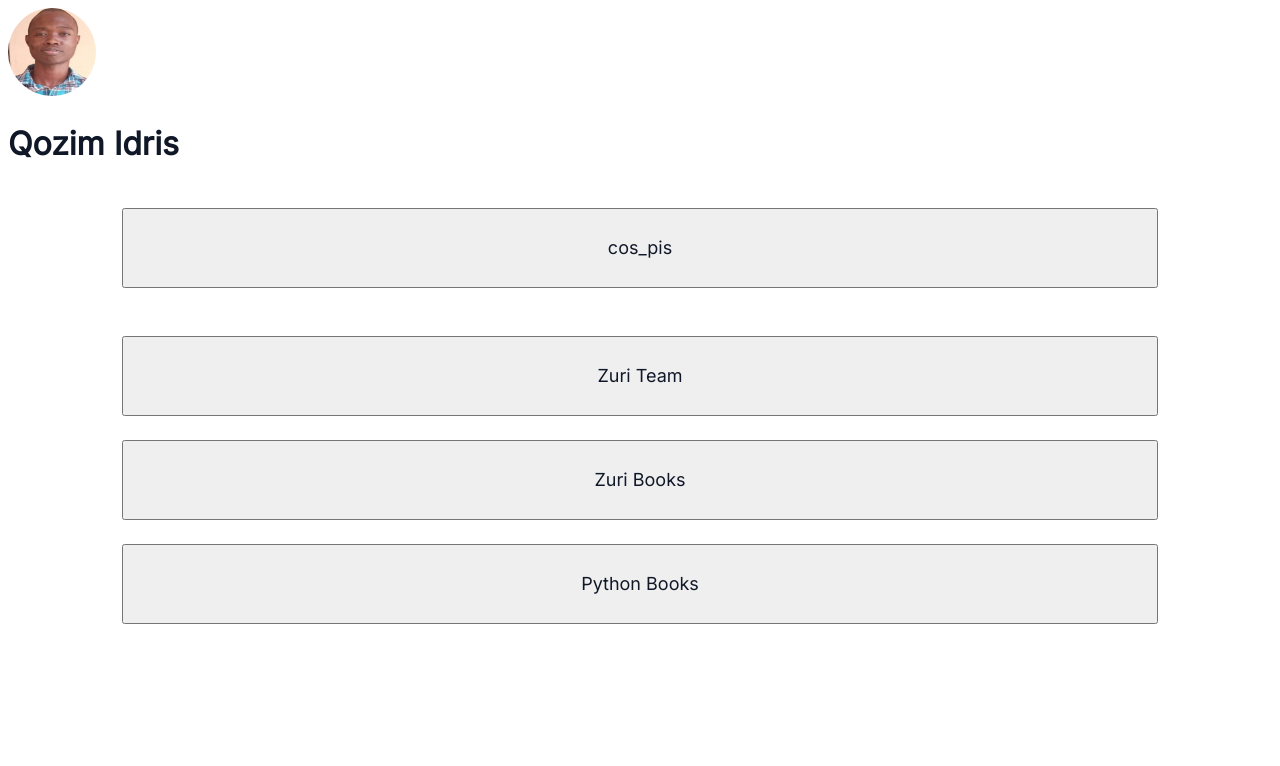
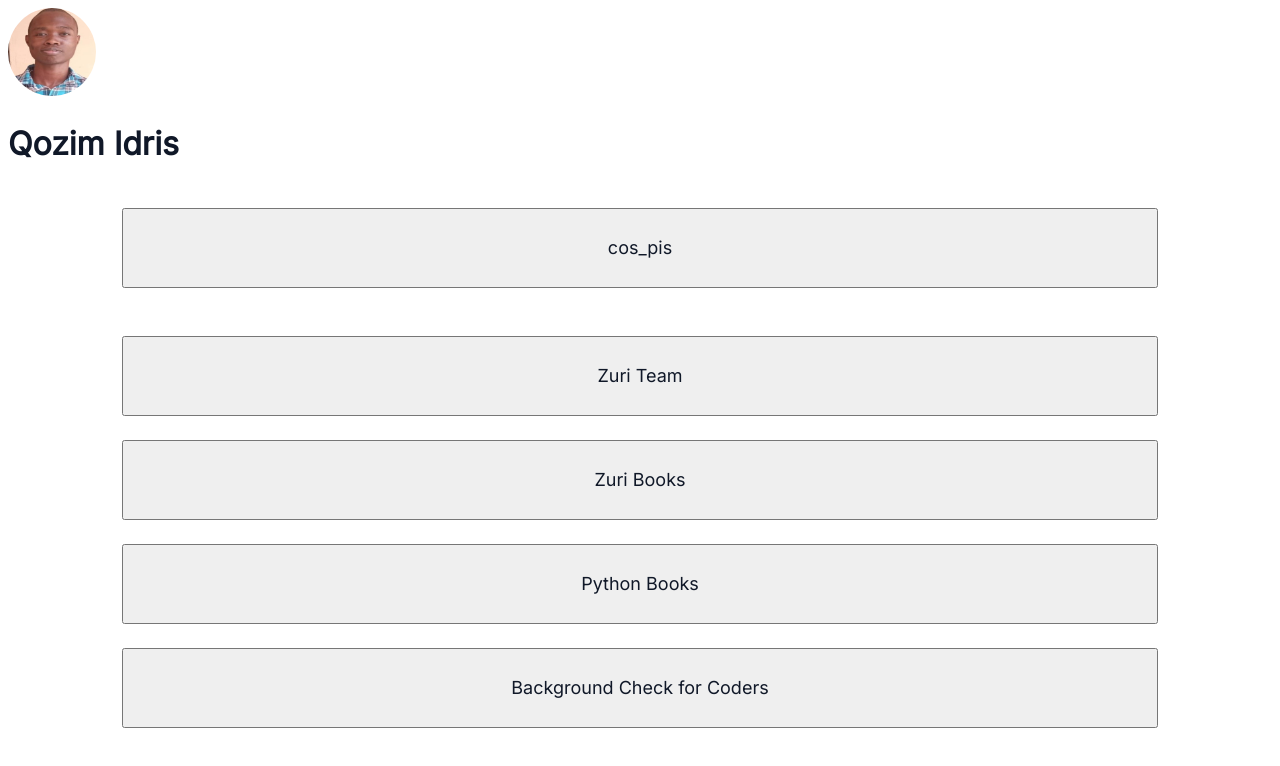
Before and after one commit to Cospis/Front-End-Stage-1-Task, a React (Create React App) app: page / in a window 1280 px wide. Shown: the top 766 px of the page. Built offline with nearby package versions, Linux system fonts and the light colour scheme.

Commit message:
added Background Check for Coders

```diff
--- a/src/Links.js
+++ b/src/Links.js
@@ -13,6 +13,9 @@ const Links = () => {
       >
         <button id="book__python"> Python Books</button>
       </a>
+      <a href="https://background.zuri.team" className="pitch">
+        <button id="pitch"> Background Check for Coders</button>
+      </a>
     </div>
   );
 };
--- a/src/index.css
+++ b/src/index.css
@@ -53,6 +53,15 @@
   margin: 12px 0px;
   line-height: 28px;
 }
+#pitch{
+  padding:  24px 32px 24px 32px;
+  width: 100%;
+  font-weight: 500;
+  color: #101828;
+  font-size: 18px;
+  margin: 12px 0px;
+  line-height: 28px;
+}
 
 .links-section{
   padding: 12px 114px;
```
